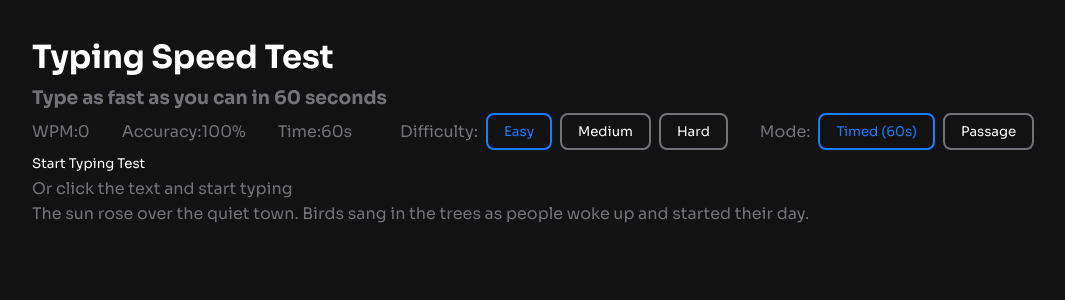
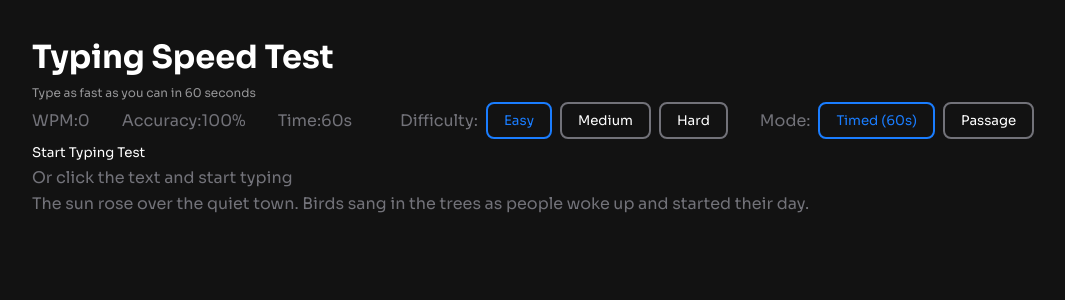
Before and after one commit to lina98st/typing-speed-test, a React (Vite) app: page / in a window 1280 px wide. Shown: the top 300 px of the page, without its empty margins (40-1105 px from the left). Built offline with nearby package versions, Linux system fonts and the light colour scheme.

Commit message:
Add subtitle to header with smaller font size

```diff
--- a/src/App.css
+++ b/src/App.css
@@ -102,3 +102,9 @@ gap: 0.5rem;
   color: var(--blue-600);
   border: 2px solid var(--blue-600);
 }
+
+.header h3 {
+  font-size: 12px;
+  font-weight: 400;
+  color: var(--neutral-400);
+}
```
